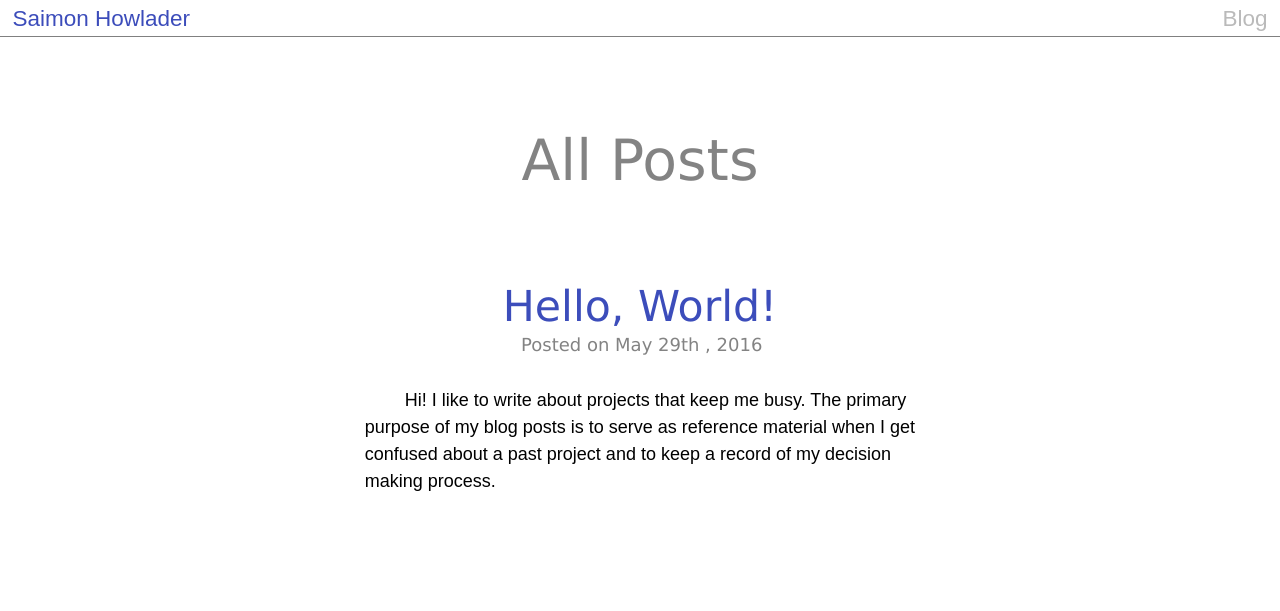
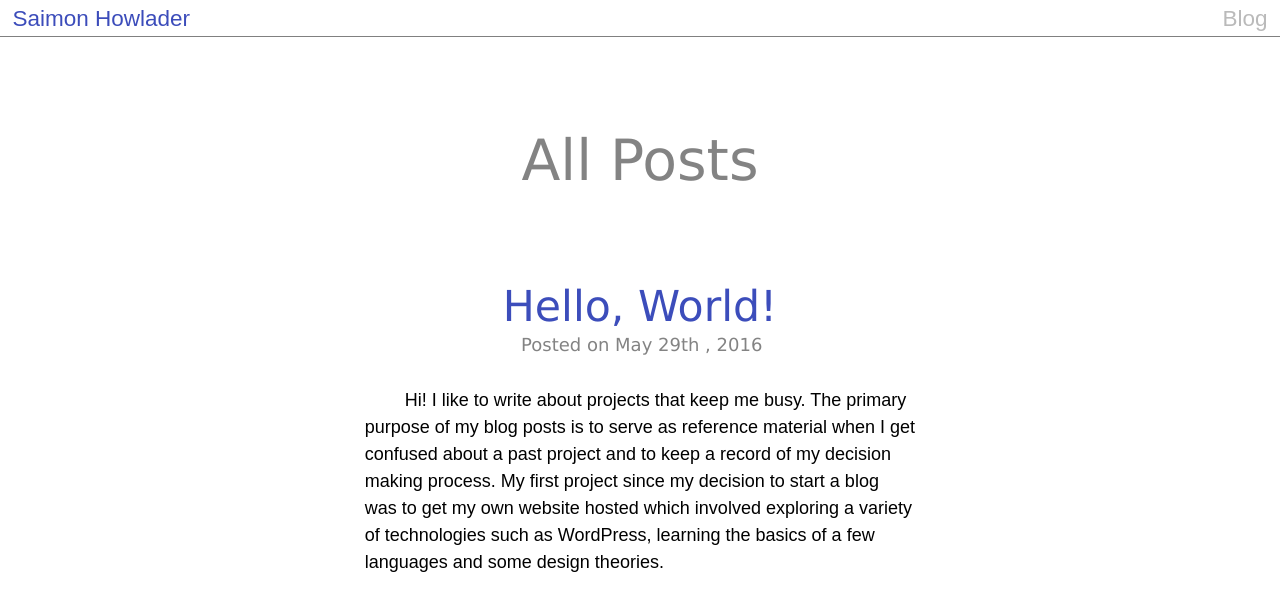
Before and after one commit to saimonhowlader/saimonhowlader.github.io, a Jekyll site: the page built from blog/index.html, in a window 1280 px wide. Shown: the top 611 px of the page. Built offline with Jekyll 4.4.1, drawn with Linux system fonts in a browser that asks for light colours.

Commit message:
Update 2016-05-29-hello-world.md

```diff
--- a/_posts/2016-05-29-hello-world.md
+++ b/_posts/2016-05-29-hello-world.md
@@ -2,7 +2,7 @@
 published: true
 layout: post
 title: "Hello, World!"
-excerpt: Hi! I like to write about projects that keep me busy. The primary purpose of my blog posts is to serve as reference material when I get confused about a past project and to keep a record of my decision making process.
+excerpt: Hi! I like to write about projects that keep me busy. The primary purpose of my blog posts is to serve as reference material when I get confused about a past project and to keep a record of my decision making process. My first project since my decision to start a blog was to get my own website hosted which involved exploring a variety of technologies such as WordPress, learning the basics of a few languages and some design theories.
 ---
 
 Hi! I like to write about projects that keep me busy. The primary purpose of my blog posts is to serve as reference material when I get confused about a past project and to keep a record of my decision making process. My first project since my decision to start a blog was to get my own website hosted which involved exploring a variety of technologies such as WordPress, learning the basics of a few languages and some design theories. Although there are many well written guides to launching a website my first series of posts are going to be about my decision making process. The one after that may be about how to design a leather wallet from "scratch," or how to paint a wall, or how to dualboot on a chromebook, or even how to make beard oil at home.
```
